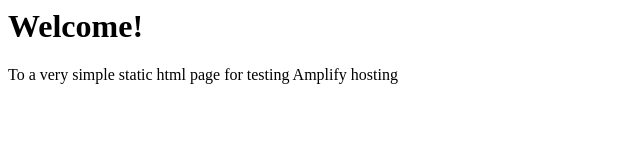
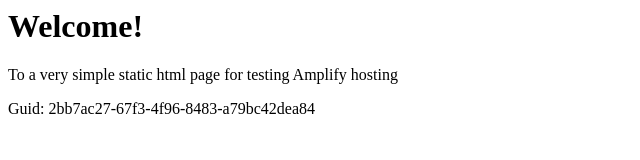
Before and after one commit to aws-aemilia-cmh/Github-PR-Commit-Integration-Test-DoNotTouch-Gith-P5X5MO5I-v1-preprod-us-east-2, a website: page src/index.html in a window 1280 px wide. Shown: the whole page, without its empty margins (0-640 px from the left). Drawn offline with Linux system fonts and the light colour scheme.

Commit message:
commit from integ tests

```diff
--- a/src/index.html
+++ b/src/index.html
@@ -1,3 +1,5 @@
+
+
 <html lang="en">
 
 <head>
@@ -10,6 +12,6 @@
 <body>
     <h1>Welcome!</h1>
     <p>To a very simple static html page for testing Amplify hosting</p>
-</body>
+    <p>Guid: 2bb7ac27-67f3-4f96-8483-a79bc42dea84</p></body>
 
 </html>
```
